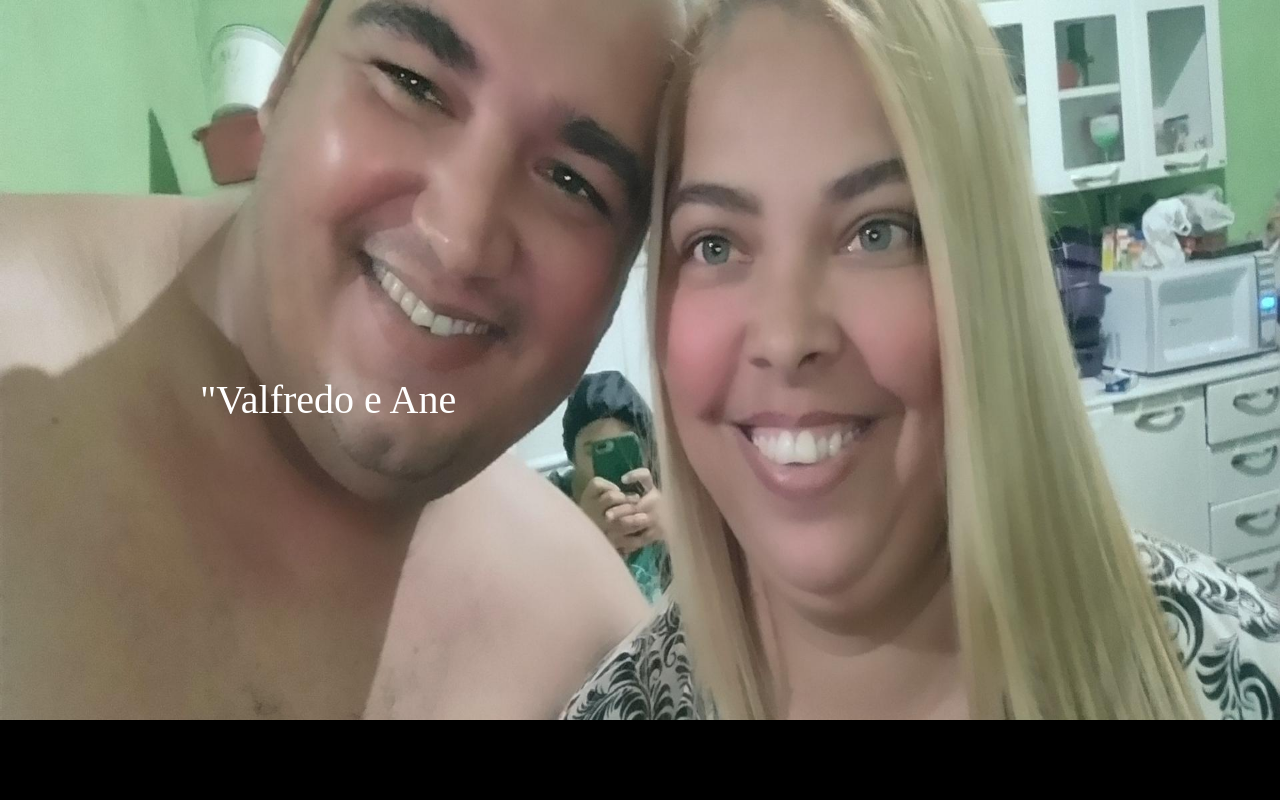
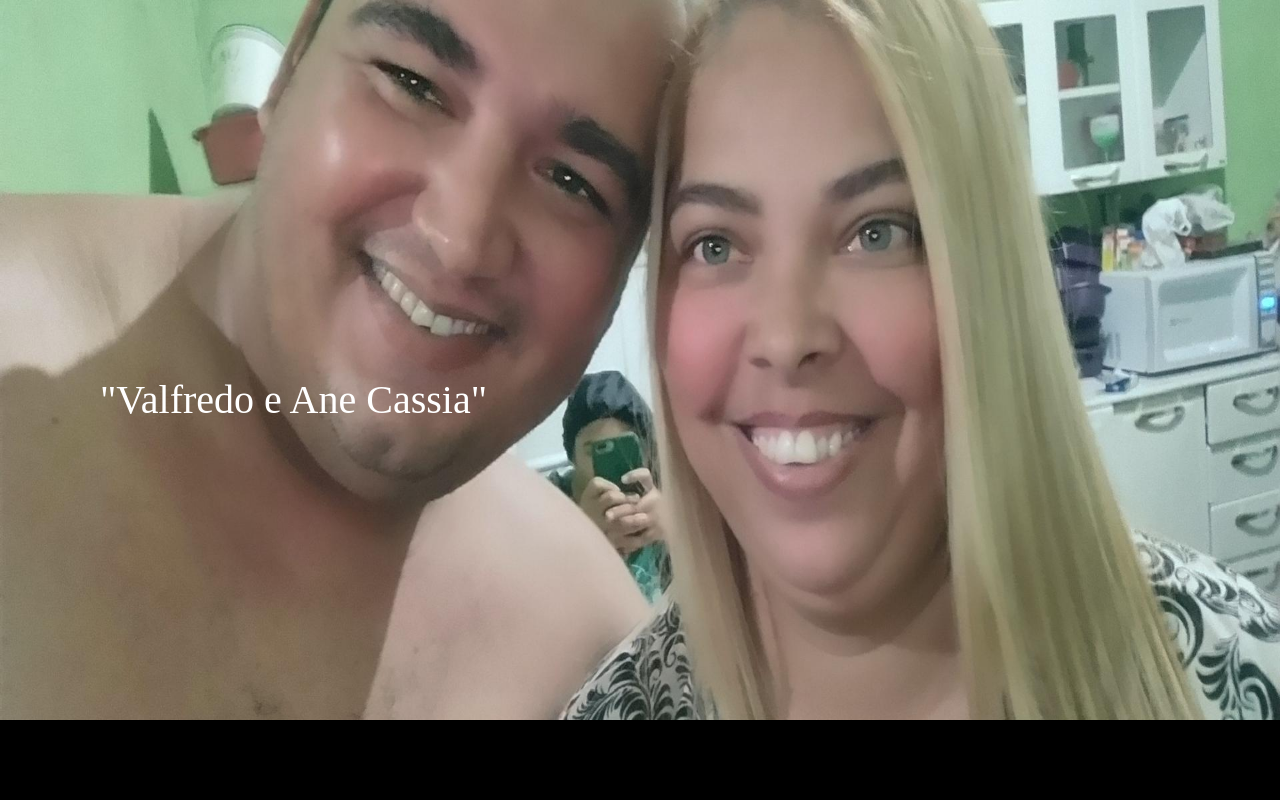
Before and after one commit to valfredonovais/casal-perfeicao, a plain HTML site: page index.html in a window 1280 px wide. Shown: the top 800 px of the page. Drawn offline with Linux system fonts and the light colour scheme.

Commit message:
Add files via upload

```diff
--- a/src/estilos.css
+++ b/src/estilos.css
@@ -24,11 +24,10 @@ main .conteudo
 .conteudo2 {
     position: absolute;
     top: 0;
-    justify-content: center;
+    object-fit: cover;
     font-size: 40px;
     line-height: 100vh;
-    left: 200px;
-    max-width: 380px;
+    left: 100px;
+    max-width: 400px;
     color: #ffffff;
-    min-width: auto;
 }
```
